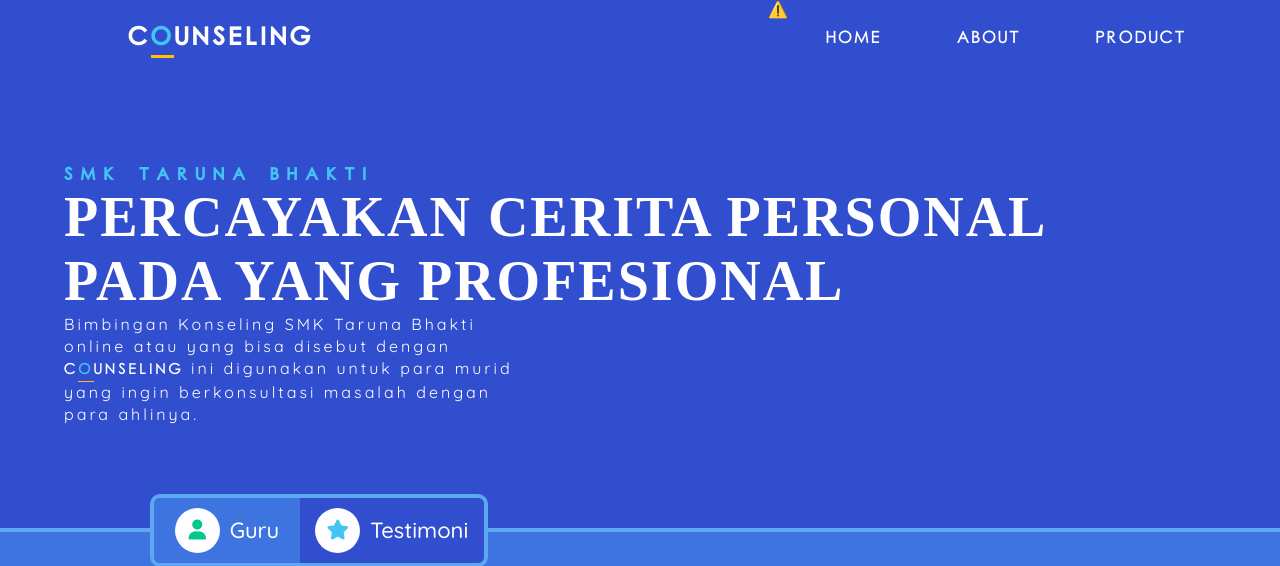
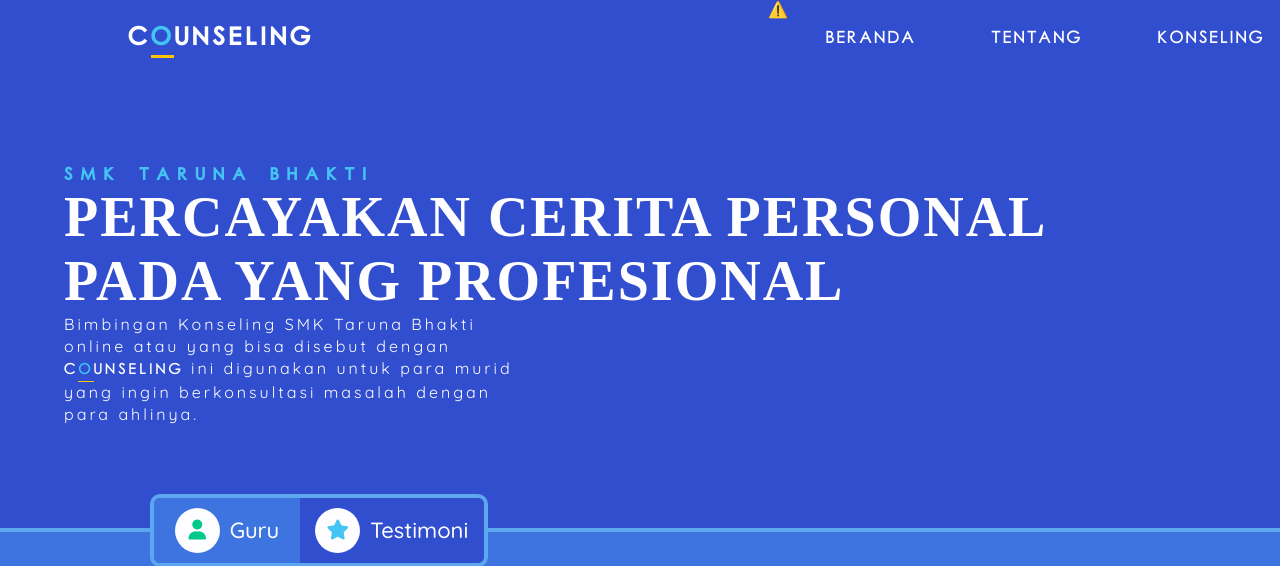
Before and after one commit to kadhisarei/apk_counseling_SMK-Taruna-Bhakti, a Laravel app: page /landing in a window 1280 px wide. Shown: the top 566 px of the page. Run offline with Laravel 10, Linux system fonts and the light colour scheme; some libraries are stand-ins or nearby versions; some web fonts are replaced.

Commit message:
fix slicing

```diff
--- /dev/null
+++ b/resources/views/app.blade.php
@@ -0,0 +1,31 @@
+<!DOCTYPE html>
+<html lang="en">
+<head>
+    <meta charset="UTF-8">
+    <meta name="viewport" content="width=device-width, initial-scale=1.0">
+    <meta http-equiv="X-UA-Compatible" content="ie=edge">
+    <title>Document</title>
+    <link rel="stylesheet" href="https://cdnjs.cloudflare.com/ajax/libs/font-awesome/6.4.0/css/all.min.css" integrity="sha512-iecdLmaskl7CVkqkXNQ/ZH/XLlvWZOJyj7Yy7tcenmpD1ypASozpmT/E0iPtmFIB46ZmdtAc9eNBvH0H/ZpiBw==" crossorigin="anonymous" referrerpolicy="no-referrer"/>
+    <link rel="preconnect" href="https://fonts.googleapis.com">
+    <link rel="preconnect" href="https://fonts.gstatic.com" crossorigin>
+    <link href="https://fonts.googleapis.com/css2?family=Quicksand:wght@400;500;600;700&display=swap" rel="stylesheet">
+    <link rel="stylesheet" href="https://cdnjs.cloudflare.com/ajax/libs/font-awesome/4.7.0/css/font-awesome.min.css">
+    <link rel="stylesheet" href="{{ asset('css/master.css') }}">
+    <link rel="stylesheet" href="{{ asset('css/nav.css') }}">
+    <link rel="stylesheet" href="{{ asset('css/footer.css') }}">
+    @yield('css')
+</head>
+<body>
+    @include('components.nav')
+
+    @yield('content')
+
+    <script src="https://unpkg.com/@lottiefiles/lottie-player@latest/dist/lottie-player.js"></script>
+    <lottie-player src="{{ asset('lottie/main_comp.json') }}"  background="transparent"  speed="1"  style="width: 300px; height: 300px;"  loop autoplay></lottie-player>
+
+    @include('components.footer')
+
+    <script src="https://unpkg.com/@lottiefiles/lottie-player@latest/dist/lottie-player.js"></script>
+    <script src="{{ asset('js/script.js') }}"></script>
+</body>
+</html>
--- a/resources/views/components/nav.blade.php
+++ b/resources/views/components/nav.blade.php
@@ -4,9 +4,9 @@
     </div>
     <div class="menu-nav">
         <ul>
-            <li><a href="#">Home</a></li>
-            <li><a href="#">About</a></li>
-            <li><a href="#">Product</a></li>
+            <li><a href="{{ url('/landing') }}">Beranda</a></li>
+            <li><a href="#">Tentang</a></li>
+            <li><a href="{{ url('/student') }}">Konseling</a></li>
         </ul>
     </div>
 </nav>
--- a/resources/views/home.blade.php
+++ b/resources/views/home.blade.php
@@ -1,23 +1,10 @@
-<!DOCTYPE html>
-<html lang="en">
-<head>
-    <meta charset="UTF-8">
-    <meta name="viewport" content="width=device-width, initial-scale=1.0">
-    <meta http-equiv="X-UA-Compatible" content="ie=edge">
-    <title>Document</title>
-    <link rel="stylesheet" href="https://cdnjs.cloudflare.com/ajax/libs/font-awesome/6.4.0/css/all.min.css" integrity="sha512-iecdLmaskl7CVkqkXNQ/ZH/XLlvWZOJyj7Yy7tcenmpD1ypASozpmT/E0iPtmFIB46ZmdtAc9eNBvH0H/ZpiBw==" crossorigin="anonymous" referrerpolicy="no-referrer"/>
-    <link rel="preconnect" href="https://fonts.googleapis.com">
-    <link rel="preconnect" href="https://fonts.gstatic.com" crossorigin>
-    <link href="https://fonts.googleapis.com/css2?family=Quicksand:wght@400;500;600;700&display=swap" rel="stylesheet">
-    <link rel="stylesheet" href="https://cdnjs.cloudflare.com/ajax/libs/font-awesome/4.7.0/css/font-awesome.min.css">
-    <link rel="stylesheet" href="{{ asset('css/master.css') }}">
-    <link rel="stylesheet" href="{{ asset('css/nav.css') }}">
+@extends('app')
+
+@section('css')
     <link rel="stylesheet" href="{{ asset('css/home.css') }}">
-    <link rel="stylesheet" href="{{ asset('css/footer.css') }}">
-</head>
-<body>
-    @include('components.nav')
+@endsection
 
+@section('content')
 <header>
     <div class="top-header">
         <div class="left-header">
@@ -49,14 +36,4 @@
         <p>Testimoni</p>
     </div>
 </div>
-
-
-
-
-    <script src="https://unpkg.com/@lottiefiles/lottie-player@latest/dist/lottie-player.js"></script>
-    <lottie-player src="{{ asset('lottie/main_comp.json') }}"  background="transparent"  speed="1"  style="width: 300px; height: 300px;"  loop autoplay></lottie-player>
-    @include('components.footer')
-    <script src="https://unpkg.com/@lottiefiles/lottie-player@latest/dist/lottie-player.js"></script>
-    <script src="{{ asset('js/script.js') }}"></script>
-</body>
-</html>
+@endsection
```
Also changed, not shown: public/css/student.css (+5 -4 lines), resources/views/StudentInfo.blade.php (+9 -23 lines). Lines whose indentation alone changed are shown as unchanged.
